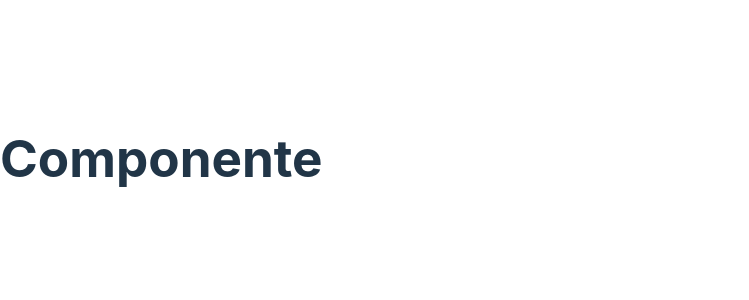
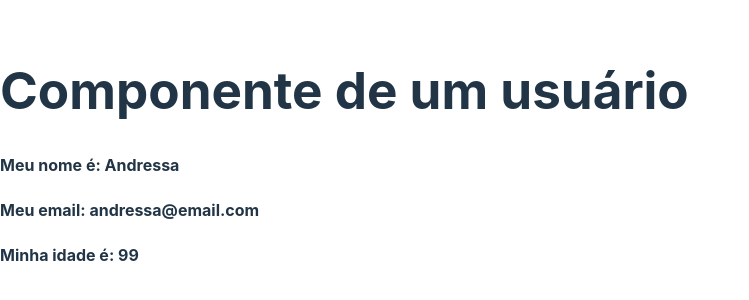
Before and after one commit to Diandressa/Curso-ReactJS-18, a React (Vite) app in the folder primeiro-projeto-vite/: page / in a window 1280 px wide. Shown: the part 242-542 px from the top of the page, without its empty margins (0-749 px from the left). Built offline with nearby package versions, Linux system fonts and the light colour scheme.

Commit message:
import e export, alias pseudonimo

```diff
--- a/primeiro-projeto-vite/src/App.tsx
+++ b/primeiro-projeto-vite/src/App.tsx
@@ -1,7 +1,12 @@
+import UserAge, {UserName, UserEmail} from "./UserName";
+
 const App = () => {
   return(
     <div>
-      <h1>Componente</h1>
+      <h1>Componente de um usuário</h1>
+      <UserName/>
+      <UserEmail/>
+      <UserAge/>
     </div>
   )
 }
--- /dev/null
+++ b/primeiro-projeto-vite/src/UserName.tsx
@@ -0,0 +1,20 @@
+const UserName = () => {
+    return(
+        <h4>Meu nome é: Andressa</h4>
+    )
+}
+
+const UserEmail = () => {
+    return(
+        <h4>Meu email: andressa@email.com</h4>
+    )
+}
+
+const UserAge = () => {
+    return(
+        <h4>Minha idade é: 99</h4>
+    )
+}
+
+export { UserName, UserEmail };
+export default UserAge
```
Also changed, not shown: 1 other file (tests, documents, lock files or other folders).
